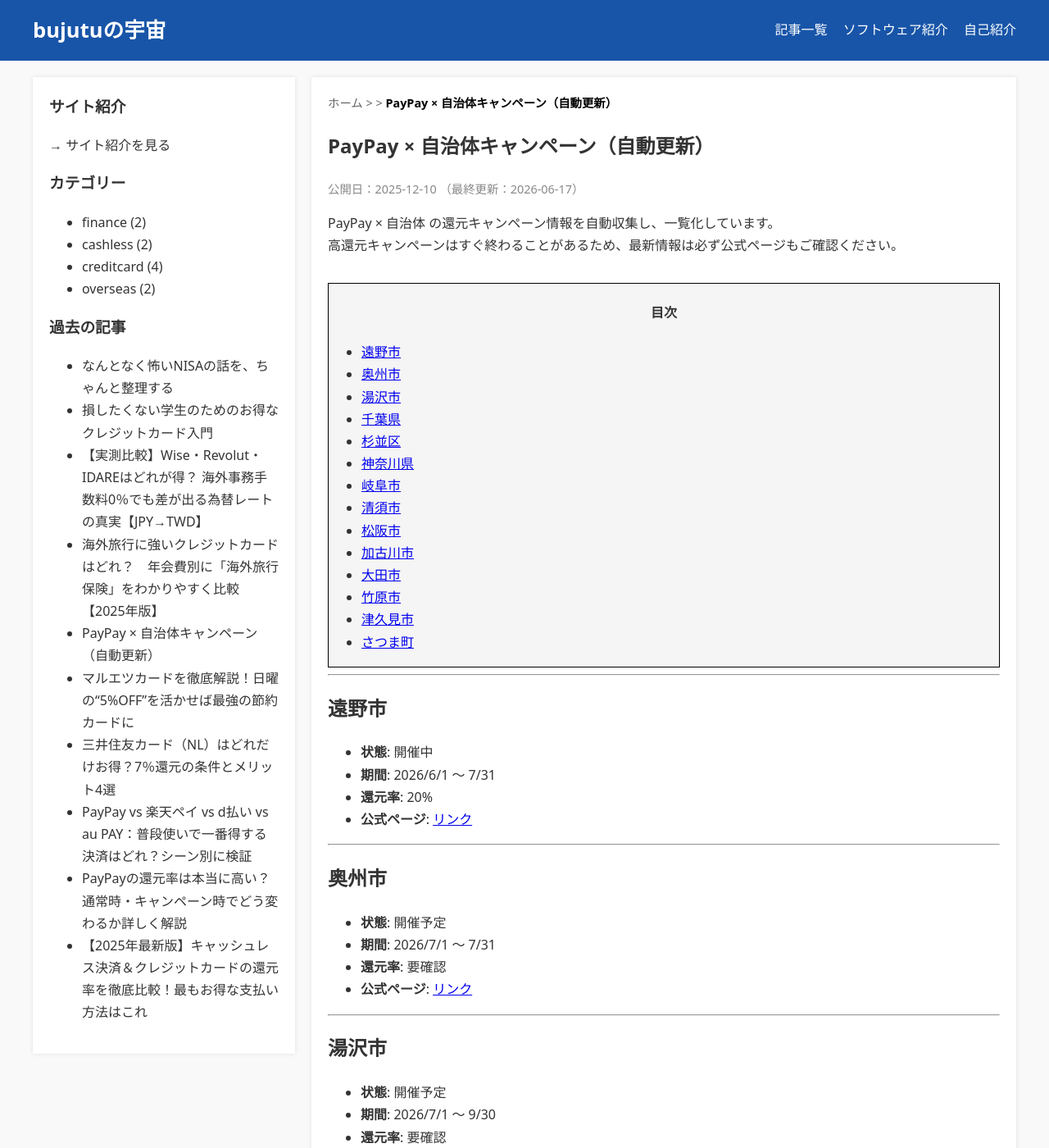
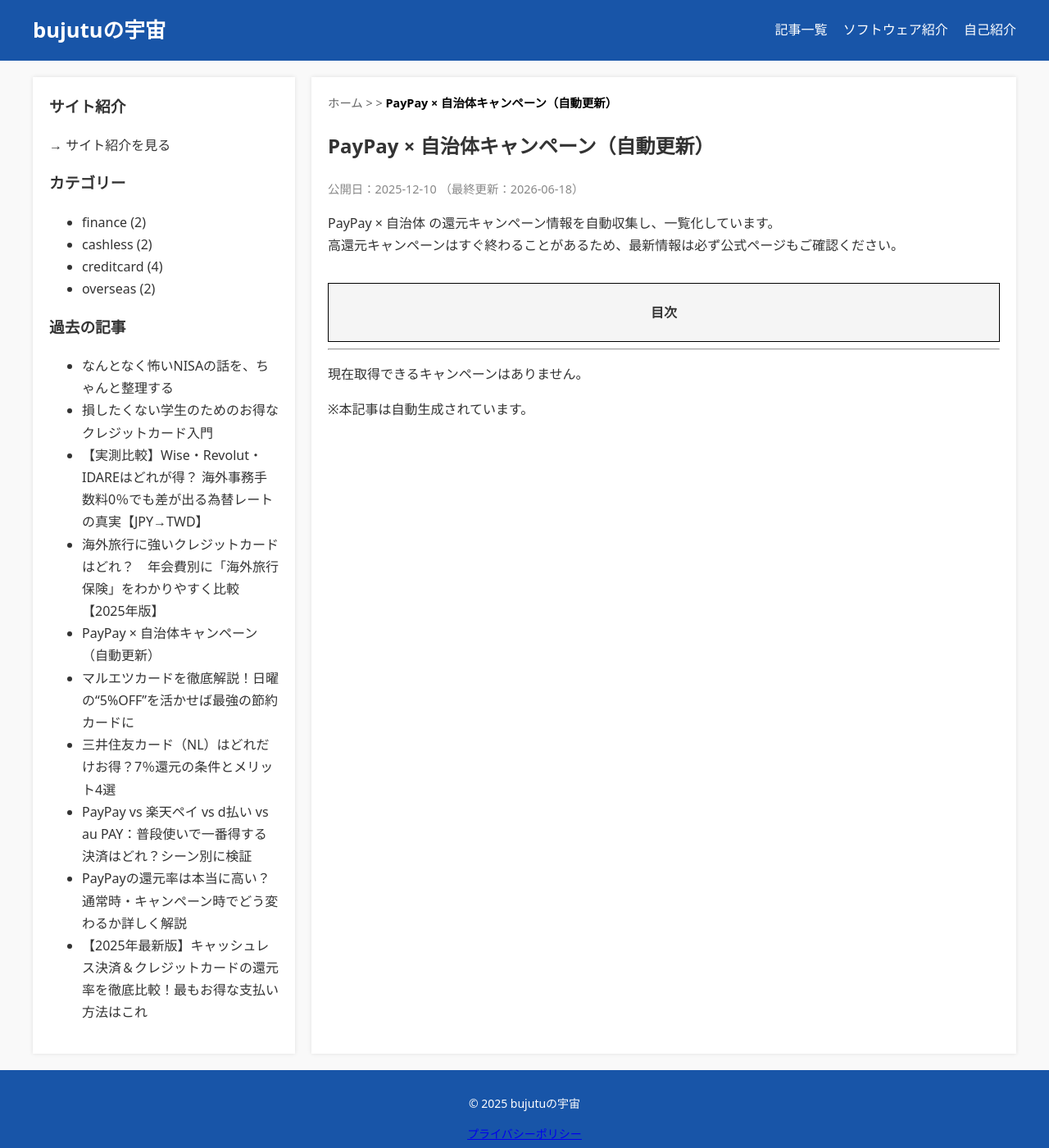
Before and after one commit to bujutu/bujutu.github.io, a Jekyll site: the page built from _posts/2025-12-10-paypay-campaigns.md, in a window 1280 px wide and 1400 px high. Shown: the whole window at 82% size. Built offline with Jekyll 4.4.1, drawn with Linux system fonts in a browser that asks for light colours; some of the changed text lies outside the part shown.

Commit message:
Auto-update PayPay campaigns

```diff
--- a/_posts/2025-12-10-paypay-campaigns.md
+++ b/_posts/2025-12-10-paypay-campaigns.md
@@ -1,7 +1,7 @@
 ---
 title: "PayPay × 自治体キャンペーン（自動更新）"
 layout: post
-last_modified_at: 2026-06-17 12:48:22
+last_modified_at: 2026-06-18 12:20:43
 description: "PayPayと自治体のポイント還元キャンペーン一覧（自動更新）。"
 tags: [paypay, 自治体, キャンペーン, 自動更新]
 ---
@@ -16,133 +16,7 @@ PayPay × 自治体 の還元キャンペーン情報を自動収集し、一覧
 ---
 
 
-
-## 遠野市
-
-- **状態**: 開催中
-- **期間**: 2026/6/1 〜 7/31
-- **還元率**: 20%
-- **公式ページ**: [リンク](https://paypay.ne.jp/event/iwate-tono-city/)
-
----
-
-## 奥州市
-
-- **状態**: 開催予定
-- **期間**: 2026/7/1 〜 7/31
-- **還元率**: 要確認
-- **公式ページ**: [リンク](https://paypay.ne.jp/notice/20260515/cp-jichitai/)
-
----
-
-## 湯沢市
-
-- **状態**: 開催予定
-- **期間**: 2026/7/1 〜 9/30
-- **還元率**: 要確認
-- **公式ページ**: [リンク](https://paypay.ne.jp/notice/20260515/cp-jichitai/)
-
----
-
-## 千葉県
-
-- **状態**: 開催予定
-- **期間**: 2026/8/7 〜 8/30
-- **還元率**: 要確認
-- **公式ページ**: [リンク](https://paypay.ne.jp/notice/20260615/cp-jichitai/)
-
----
-
-## 杉並区
-
-- **状態**: 開催中
-- **期間**: 2026/6/1 〜 7/10
-- **還元率**: 20%
-- **公式ページ**: [リンク](https://paypay.ne.jp/event/tokyo-suginami-city-20260601/)
-
----
-
-## 神奈川県
-
-- **状態**: 開催予定
-- **期間**: 2026/6/19 〜
-- **還元率**: 20%
-- **公式ページ**: [リンク](https://paypay.ne.jp/event/kanagawa-pref/)
-
----
-
-## 岐阜市
-
-- **状態**: 開催予定
-- **期間**: 2026/8/1 〜 8/31
-- **還元率**: 要確認
-- **公式ページ**: [リンク](https://paypay.ne.jp/notice/20260615/cp-jichitai/)
-
----
-
-## 清須市
-
-- **状態**: 開催中
-- **期間**: 2026/6/1 〜 6/30
-- **還元率**: 10%
-- **公式ページ**: [リンク](https://paypay.ne.jp/event/aichi-kiyosu-city-20260601/)
-
----
-
-## 松阪市
-
-- **状態**: 開催中
-- **期間**: 2026/6/1 〜 6/30
-- **還元率**: 20%
-- **公式ページ**: [リンク](https://paypay.ne.jp/event/mie-matsusaka-city-20260601/)
-
----
-
-## 加古川市
-
-- **状態**: 開催予定
-- **期間**: 2026/8/1 〜 8/31
-- **還元率**: 要確認
-- **公式ページ**: [リンク](https://paypay.ne.jp/notice/20260615/cp-jichitai/)
-
----
-
-## 大田市
-
-- **状態**: 開催予定
-- **期間**: 2026/7/1 〜 8/10
-- **還元率**: 要確認
-- **公式ページ**: [リンク](https://paypay.ne.jp/notice/20260529/cp-jichitai/)
-
----
-
-## 竹原市
-
-- **状態**: 開催予定
-- **期間**: 2026/8/1 〜 9/25
-- **還元率**: 要確認
-- **公式ページ**: [リンク](https://paypay.ne.jp/notice/20260615/cp-jichitai/)
-
----
-
-## 津久見市
-
-- **状態**: 開催予定
-- **期間**: 2026/8/1 〜 8/31
-- **還元率**: 要確認
-- **公式ページ**: [リンク](https://paypay.ne.jp/notice/20260615/cp-jichitai/)
-
----
-
-## さつま町
-
-- **状態**: 開催中
-- **期間**: 2026/6/1 〜 6/30
-- **還元率**: 30%
-- **公式ページ**: [リンク](https://paypay.ne.jp/event/kagoshima-satsuma-town-20260601/)
-
----
-
+現在取得できるキャンペーンはありません。
 
 
 ※本記事は自動生成されています。
```
